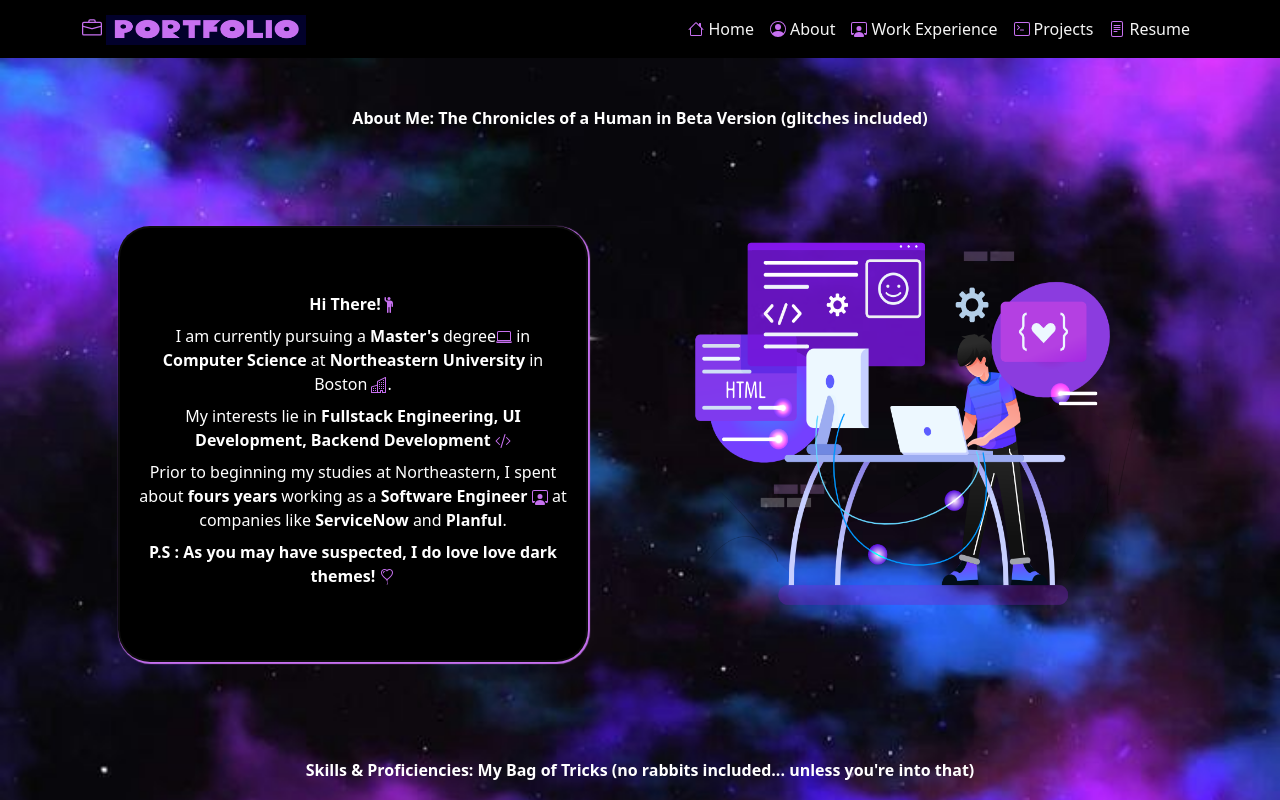
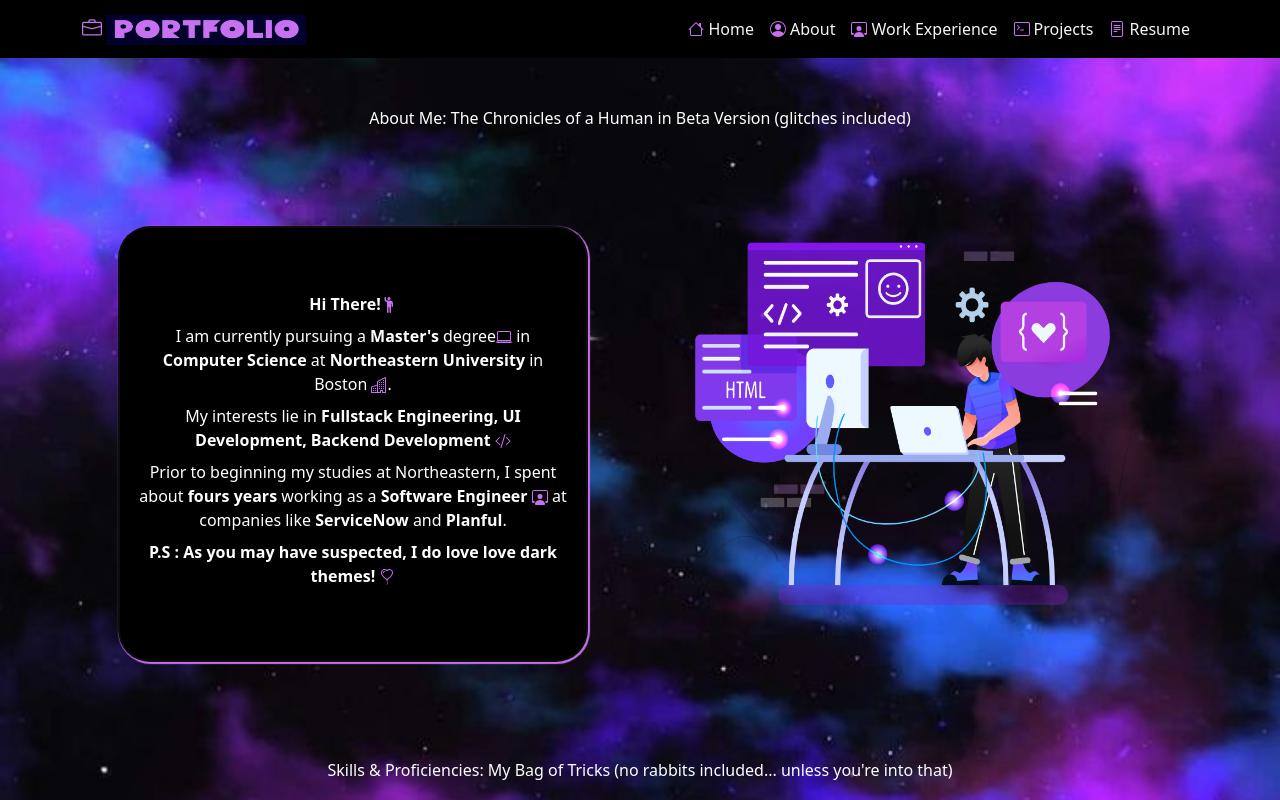
Before and after one commit to vanshita-tilwani/react-portfolio-template, a React (Create React App) app: page /about in a window 1280 px wide. Shown: the top 800 px of the page. Built offline with nearby package versions, Linux system fonts and the light colour scheme.

Commit message:
updating the section heading section

```diff
--- a/src/components/About/SectionHeading.js
+++ b/src/components/About/SectionHeading.js
@@ -10,9 +10,11 @@ import './style.css';
 function SectionHeading({ heading }) {
     return (<MDBRow className="justify-content-center text-center">
         <MDBCol className="justify-content-center text-white text-center p-5">
-            <strong>{heading}</strong>
+            <div>
+                {heading}
+            </div>
         </MDBCol>
-    </MDBRow>);
+    </MDBRow >);
 }
 
 export default SectionHeading;
```
